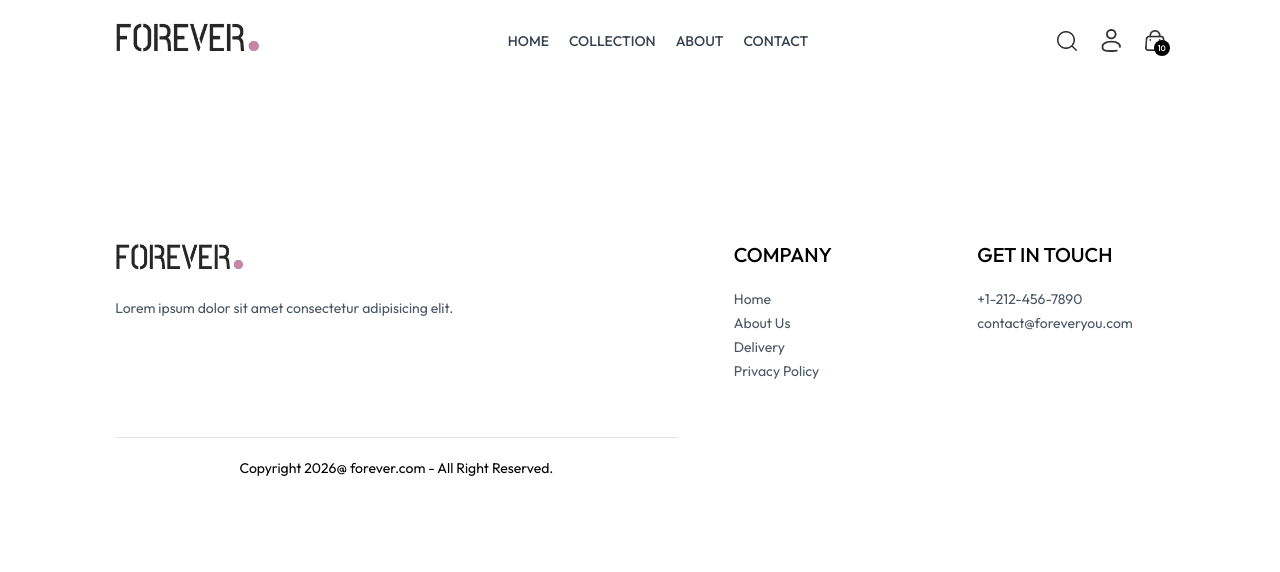
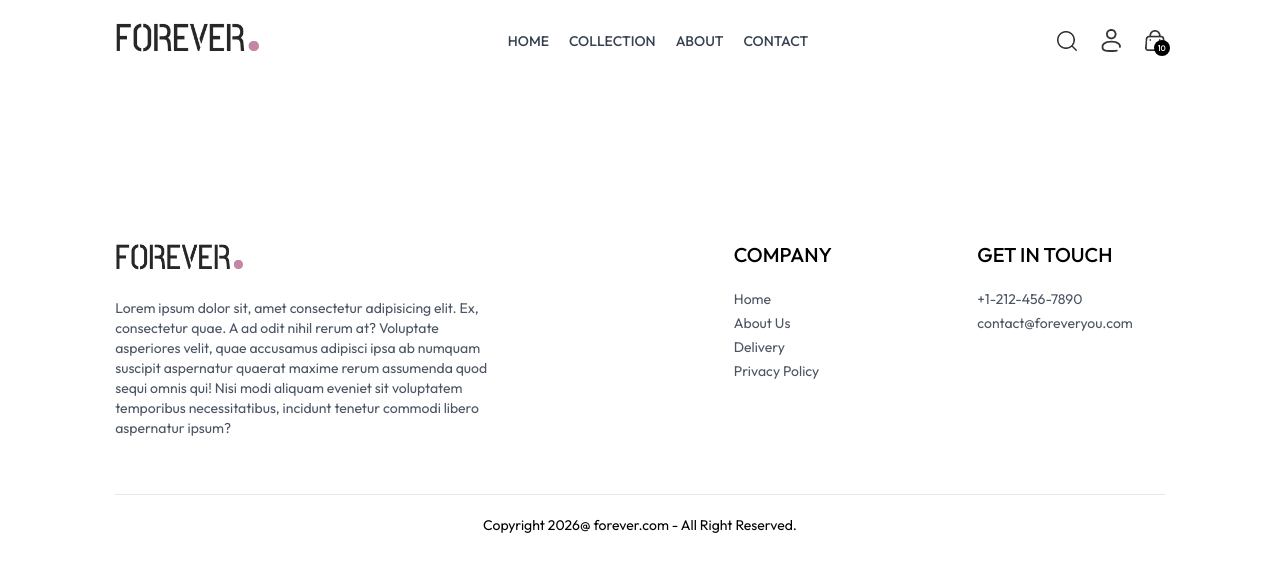
Before and after one commit to GabrielEsquiavoni/ecommerce-app, a React (Vite) app in the folder frontend/: page /orders in a window 1280 px wide. Shown: the top 572 px of the page. Built offline with nearby package versions, Linux system fonts and the light colour scheme.

Commit message:
fix: update footer text

```diff
--- a/frontend/src/components/Footer.jsx
+++ b/frontend/src/components/Footer.jsx
@@ -8,7 +8,7 @@ const Footer = () => {
         <div>
             <img src={assets.logo}  className='mb-5 w-32'/>
             <p className='w-full md:w-2/3 text-gray-600'>
-                Lorem ipsum dolor sit amet consectetur adipisicing elit.
+                Lorem ipsum dolor sit, amet consectetur adipisicing elit. Ex, consectetur quae. A ad odit nihil rerum at? Voluptate asperiores velit, quae accusamus adipisci ipsa ab numquam suscipit aspernatur quaerat maxime rerum assumenda quod sequi omnis qui! Nisi modi aliquam eveniet sit voluptatem temporibus necessitatibus, incidunt tenetur commodi libero aspernatur ipsum?
             </p>
         </div>
 
@@ -32,12 +32,11 @@ const Footer = () => {
             </ul>
         </div>
 
-        <div>
+        <div className='col-span-full'>
             <hr />
             <p className='py-5 text-sm text-center'>
                 Copyright 2026@ forever.com - All Right Reserved.
             </p>
-
         </div>
     </div>
   )
```
